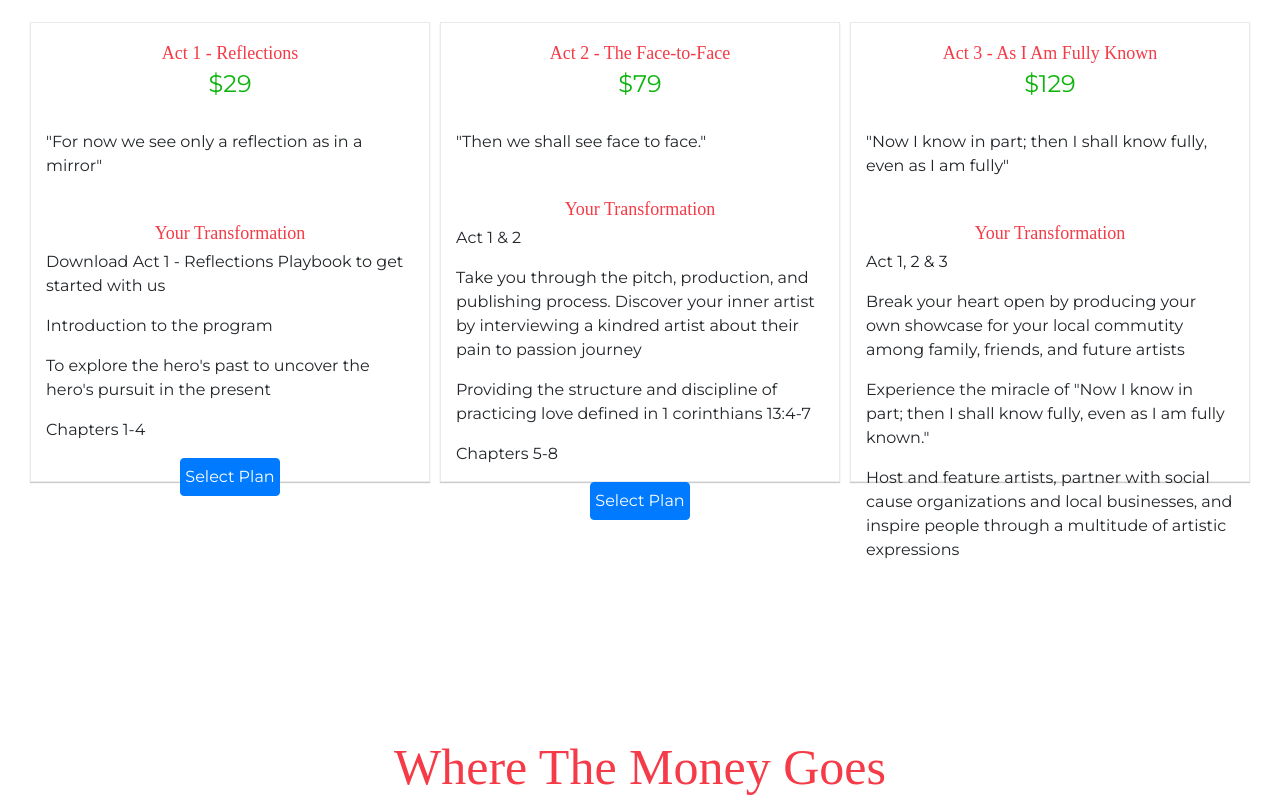
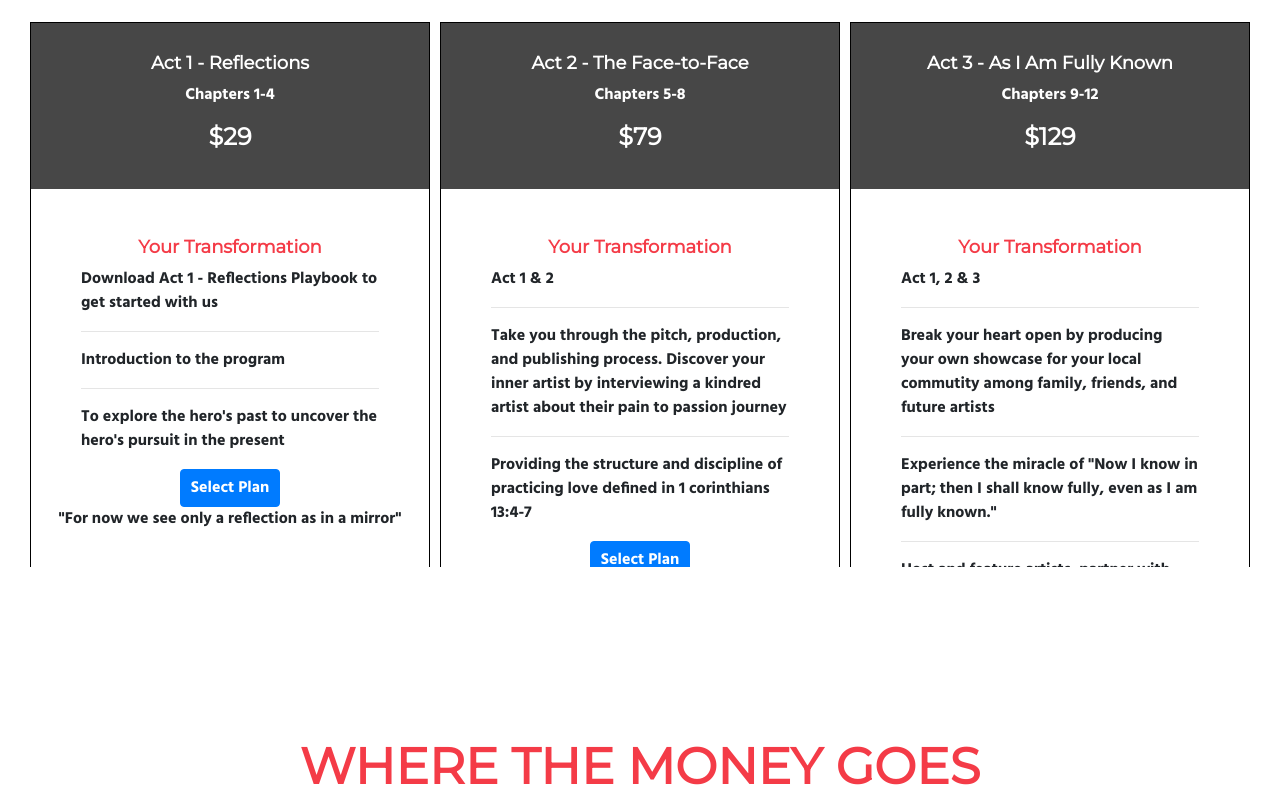
Before and after one commit to mikebkim/thelovestorymembership, a plain HTML site: page index.html in a window 1280 px wide. Shown: the part 1743-2543 px from the top of the page. Drawn offline with nearby package versions, Linux system fonts and the light colour scheme; a web font is replaced by a local one.

Commit message:
changing fonts

```diff
--- a/css/main.css
+++ b/css/main.css
@@ -1,5 +1,6 @@
 * {
-    font-family: "Montserrat", sans-serif;
+    font-family: 'Hind', sans-serif;
+    font-weight: 100;
 }
 
 @font-face {
@@ -40,9 +41,11 @@ h1 {
     text-align: center;
     justify-content: center;
     margin: 65px 0px 20px 0px !important;
-    font-family: 'Rustico' !important;
+    font-family: 'Montserrat', sans-serif !important;
     font-size: 50px !important;
     padding: 0 50px;
+    text-transform: uppercase;
+    font-weight: bold !important;
 }
 
 h2 {
@@ -50,19 +53,20 @@ h2 {
     position: absolute;
     top: 20%;
     left: 50%;
-    font-family: 'Rustico' !important;
+    font-family: 'Montserrat', sans-serif !important;
     transform: translate(-50%, -50%);
     font-size: 50px !important;
     font-weight: bold !important;
 }
 
 h3 {
-    color: rgb(13, 180, 13) !important;
+    color: black !important;
     display: flex;
     justify-content: center;
     align-items: center;
-    font-family: 'Montserrat' !important;
+    font-family: 'Montserrat', sans-serif !important;
     font-size: 24px !important;
+    font-weight: bold !important;
 }
 
 h4 {
@@ -71,9 +75,10 @@ h4 {
     align-items: center;
     text-align: center;
     margin: 5px auto !important;
-    font-family: "Montserrat", sans-serif !important;
+    font-family: 'Montserrat', sans-serif !important;
     font-size: 24px !important;
     color: green !important;
+    font-weight: bold !important;
 }
 
 h5 {
@@ -82,10 +87,9 @@ h5 {
     justify-content: center;
     align-items: center;
     text-align: center;
-    padding: 0 10px;
-    margin: 5px auto !important;
-    font-family: 'Rustico' !important;
+    font-family: 'Montserrat', sans-serif !important;
     font-size: 18px !important;
+    font-weight: bold !important;
 }
 
 h6 {
@@ -94,9 +98,10 @@ h6 {
     align-items: center;
     text-align: center;
     margin: 5px auto !important;
-    font-family: 'Rustico' !important;
+    font-family: 'Montserrat', sans-serif !important;
     font-size: 24px !important;
     color: #F43B47 !important;
+    font-weight: bold !important;
 }
 
 .container-fluid {
@@ -120,6 +125,11 @@ a {
     align-items: center;
     margin: 0 auto;
     max-width: 100px;
+}
+
+.btn.btn-primary.price {
+    margin: 0 auto;
+
 }
 
 .project-description {
@@ -262,6 +272,14 @@ a {
 
 /* Pricing */
 
+.price-banner {
+    background-color: #474747;
+}
+
+.pricing-text {
+    padding: 0px 50px;
+}
+
 .pricing-flex {
     display: flex;
     flex-direction: row;
@@ -272,12 +290,9 @@ a {
 
 .pricing-item {
     margin: 5px 5px;
-    height: 460px;
     max-width: 400px;
     background: rgb(255, 255, 255);
-    padding: 15px;
-    box-shadow: 0px 1px 1px 0px rgba(0, 0, 0, 0.2);
-    border: solid 1px #EAEAEA;
+    border: 1px solid black;
 }
 
 .overflow {
--- a/index.html
+++ b/index.html
@@ -11,7 +11,6 @@
         crossorigin="anonymous">
     <link rel="stylesheet" href="https://cdnjs.cloudflare.com/ajax/libs/font-awesome/4.7.0/css/font-awesome.min.css">
     <link href="https://fonts.googleapis.com/css?family=Montserrat" rel="stylesheet">
-    <link href="https://fonts.googleapis.com/css?family=IBM+Plex+Sans+Condensed" rel="stylesheet">
     <link href="https://fonts.googleapis.com/css?family=Hind:700|Martel+Sans:800" rel="stylesheet">
     <script src="https://code.jquery.com/jquery-3.3.1.slim.min.js" integrity="sha384-q8i/X+965DzO0rT7abK41JStQIAqVgRVzpbzo5smXKp4YfRvH+8abtTE1Pi6jizo"
         crossorigin="anonymous"></script>
@@ -146,62 +145,82 @@
                     <div class="pricing-table">
                         <div class="overflow">
                             <div class="pricing-item">
-                                <h5>Act 1 - Reflections</h5>
-                                <h3>$29</h3>
+                                <div class="price-banner" style="padding: 30px">
+                                    <h5 style="color: white !important">Act 1 - Reflections</h5>
+                                    <p class="text-center !important" style="color: white !important">Chapters 1-4</p>
+                                    <h3 style="color: white !important">$29</h3>
+                                </div>
                                 <br />
-                                <p>"For now we see only a reflection as in a mirror"</p>
                                 <br />
                                 <h5>Your Transformation</h5>
+                                <div class="pricing-text">
                                     <p>Download Act 1 - Reflections Playbook to get started with us</p>
+                                    <hr>
                                     <p>Introduction to the program</p>
+                                    <hr>
                                     <p>To explore the hero's past to uncover the hero's pursuit in the present</p>
-                                <p>Chapters 1-4</p>
                                     <button type="button" class="btn btn-primary">Select Plan</button>
                                 </div>
+                                <p class="text-center !important">"For now we see only a reflection as in a mirror"</p>
+                            </div>
                             <div class="pricing-item">
-                                <h5>Act 2 - The Face-to-Face</h5>
-                                <h3>$79</h3>
+                                <div class="price-banner" style="padding: 30px">
+                                    <h5 style="color: white !important">Act 2 - The Face-to-Face</h5>
+                                    <p class="text-center !important" style="color: white !important">Chapters 5-8</p>
+                                    <h3 style="color: white !important">$79</h3>
+                                </div>
                                 <br />
-                                <p>"Then we shall see face to face."</p>
                                 <br />
                                 <h5>Your Transformation</h5>
+                                <div class="pricing-text">
                                     <p>Act 1 & 2</p>
+                                    <hr>
                                     <p>Take you through the pitch, production, and publishing process. Discover
                                         your
                                         inner
                                         artist
                                         by
                                         interviewing a kindred artist about their pain to passion journey</p>
+                                    <hr>
                                     <p>Providing the structure and discipline of practicing love defined in 1
                                         corinthians
                                         13:4-7</p>
-                                <p>Chapters 5-8</p>
                                     <button type="button" class="btn btn-primary">Select Plan</button>
                                 </div>
+                                <p class="text-center !important">"Then we shall see face to face."</p>
+                            </div>
                             <div class="pricing-item">
-                                <h5>Act 3 - As I Am Fully Known</h5>
-                                <h3>$129</h3>
+                                <div class="price-banner" style="padding: 30px">
+                                    <h5 style="color: white !important">Act 3 - As I Am Fully Known</h5>
+                                    <p class="text-center !important" style="color: white !important">Chapters 9-12</p>
+                                    <h3 style="color: white !important">$129</h3>
+                                </div>
                                 <br />
-                                <p>"Now I know in part; then I shall know fully, even as I am fully"</p>
                                 <br />
                                 <h5>Your Transformation</h5>
+                                <div class="pricing-text">
                                     <p>Act 1, 2 & 3</p>
+                                    <hr>
                                     <p>Break your heart open by producing your own showcase for your local
                                         commutity
                                         among
                                         family,
                                         friends, and future artists</p>
+                                    <hr>
                                     <p>Experience the miracle of "Now I know in part; then I shall know fully, even
                                         as
                                         I am
                                         fully
                                         known."</p>
+                                    <hr>
                                     <p>Host and feature artists, partner with social cause organizations and local
                                         businesses,
                                         and
                                         inspire people through a multitude of artistic expressions</p>
-                                <p>Chapters 9-12</p>
-                                <button type="button" class="btn btn-primary">Select Plan</button>
+                                    <button type="button" class="btn btn-primary price">Select Plan</button>
+                                </div>
+                                <p class="text-center !important">"Now I know in part; then I shall know fully, even as
+                                    I am fully"</p>
                             </div>
                         </div>
                     </div>
```
Lines whose indentation alone changed are shown as unchanged.
